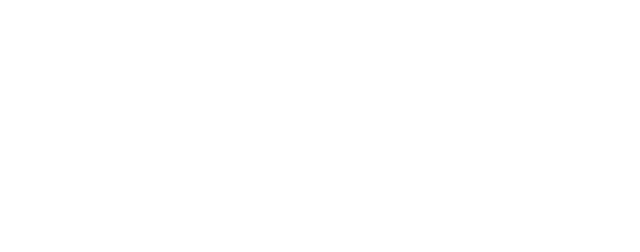
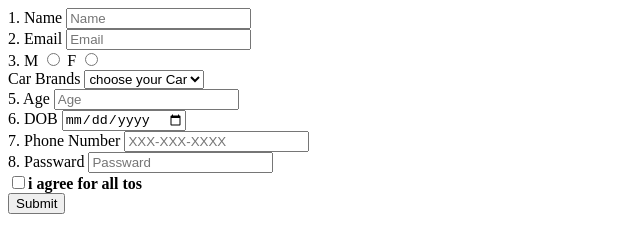
Before and after one commit to acciojob/signup-form-car-vijaykrishn55, a website: page main.html in a window 1280 px wide. Shown: the whole page, without its empty margins (0-640 px from the left). Drawn offline with Linux system fonts and the light colour scheme.

Commit message:
created a submission

```diff
--- a/main.html
+++ b/main.html
@@ -8,7 +8,55 @@
 
 <body>
 	<!-- the entire body must be written by student -->
-    <script type="text/javascript" src="./script.js">
+	<form>
+		<div>
+	<label for ="name">1. Name</label>
+	<input type="text" id="name" placeholder="Name" required>
+		</div>
+	<div>
+	<label for="email">2. Email</label>
+	<input type="email" id=email placeholder="Email" required>
+	</div>
+		<div>
+	<label for ="gender-m">3. M</label>
+	<input type="radio" id="gender-m"name="gender" required>
+	<label for="gender"> F</label>
+	<input type="radio" id="gender-f" name="gender" required>
+		</div>
+		<div>
+	<label for="car">Car Brands</label>
+	<select name="car" id="car" required>
+	<option value="" disabled selected>choose your Car</option>
+	<option>bmw</option>
+	<option>oudi</option>
+	<option>hondai</option>
+	</select>
+	</div>
+	<div>
+	<label for ="age" >5. Age</label>
+	<input type="number" id="age" min="0" placeholder="Age" required>
+	</div>
+	<div>
+	<label for="date">6. DOB</label>
+	<input type="date" name="date" required>
+	</div>
+	<div>
+	<label for="number">7. Phone Number</label>
+	<input type="tel" name="number" placeholder="XXX-XXX-XXXX" required>
+	</div>
+	<div>
+	<label  for="passward" >8. Passward</label>
+	<input type="password" id="passward" placeholder="Passward" required>
+	</div>
+	<div>
+	<label for="tos"></label>
+	<input type="checkbox" id="tos" required ><b>i agree for all tos</b>
+	</div>
+<div>
+	<label for ="submit"><label>
+	<input type="submit" required>
+	</div>
+	<script type="text/javascript" src="./script.js">
 </script>
 
 </body>
```
